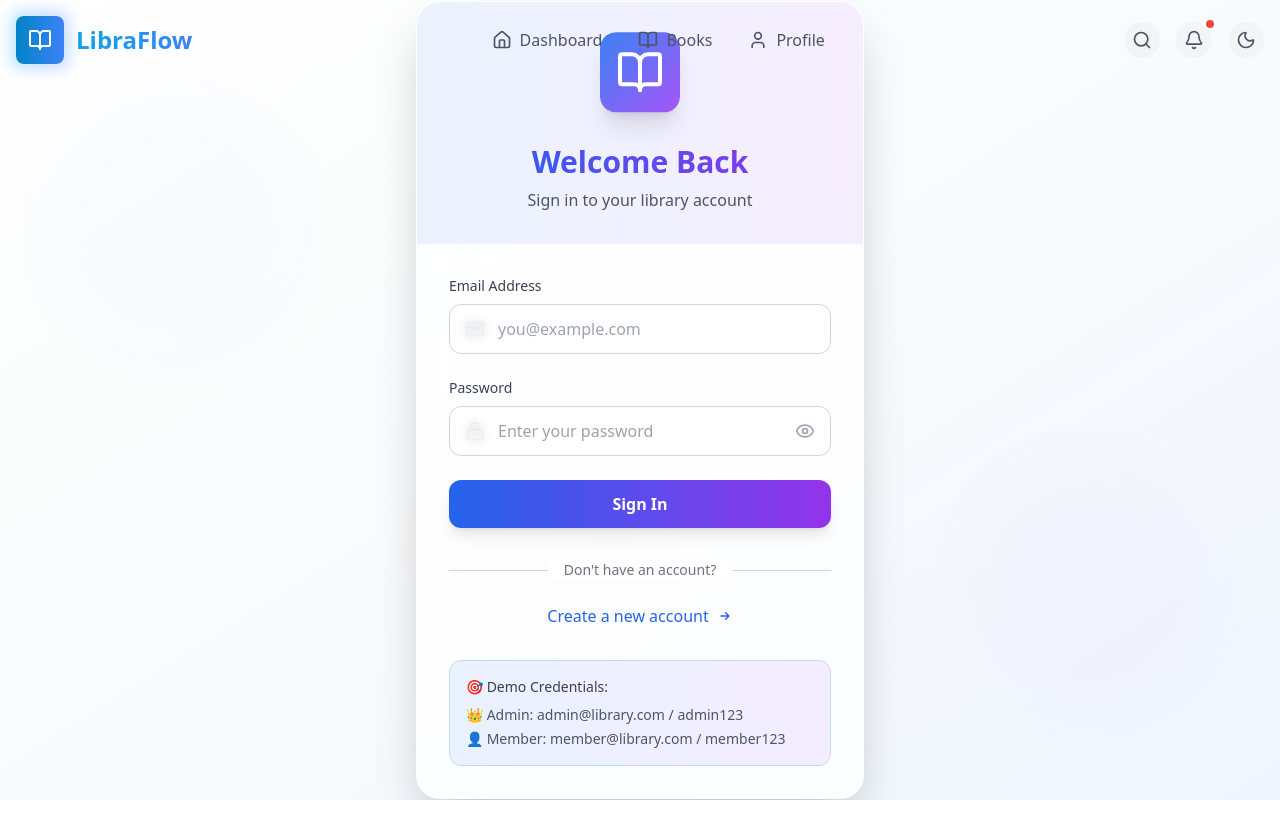
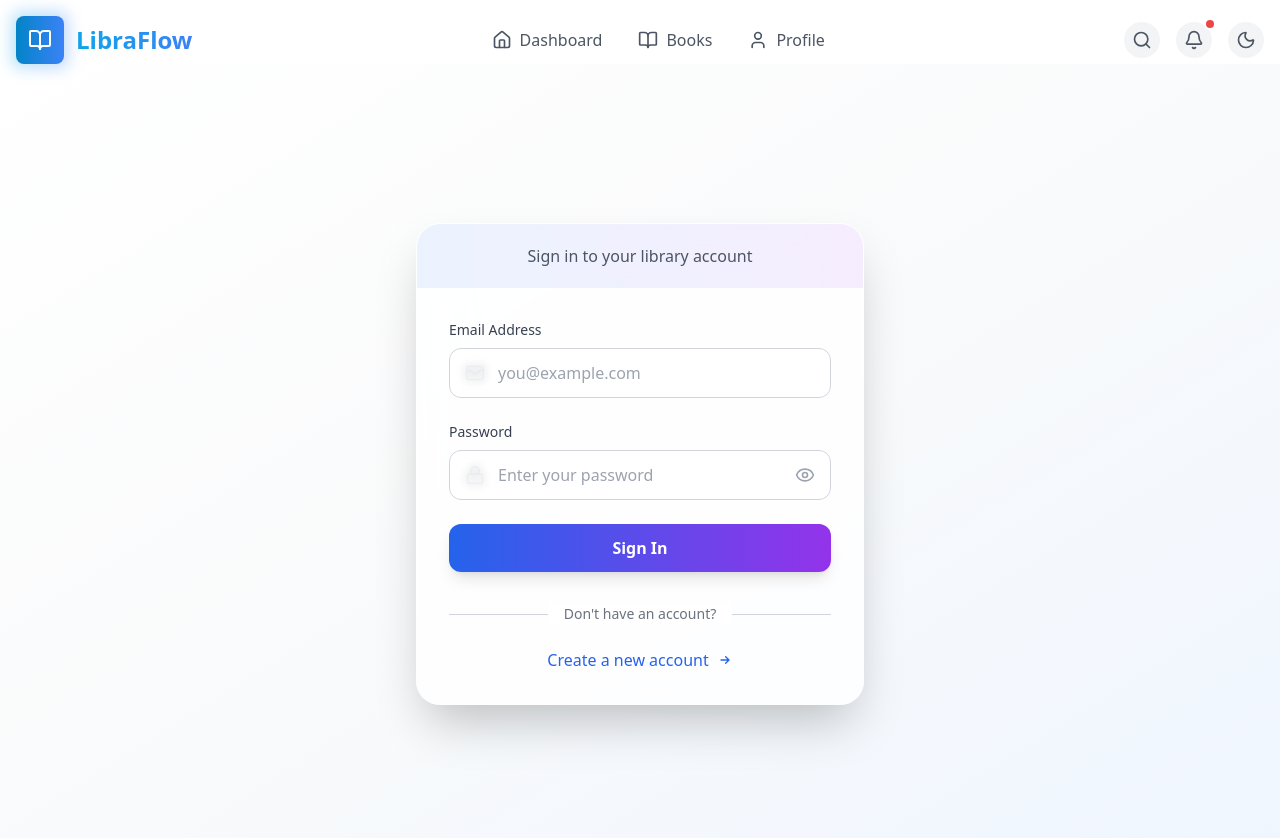
Before and after one commit to GTK-kala/library-management-system, a React (Vite) app in the folder Frontend/: page /login in a window 1280 px wide. Shown: the top 838 px of the page. Before the commit the page ends 800 px from the top, so only its background shows below. Built offline with nearby package versions, Linux system fonts and the light colour scheme.

Commit message:
adjust layout and animations for Login and Register pages

```diff
--- a/Frontend/src/index.css
+++ b/Frontend/src/index.css
@@ -109,3 +109,13 @@
 * {
   @apply transition-colors duration-300;
 }
+
+/* Ensure main content has proper padding */
+main {
+  min-height: calc(100vh - 4rem);
+}
+
+/* For pages without navbar */
+.no-navbar main {
+  min-height: 100vh;
+}
--- a/Frontend/src/pages/Login.jsx
+++ b/Frontend/src/pages/Login.jsx
@@ -43,9 +43,9 @@ const Login = () => {
   };
 
   return (
-    <div className="relative flex items-center justify-center min-h-screen overflow-hidden bg-gradient-to-br from-white via-gray-50 to-blue-50 dark:from-gray-900 dark:via-gray-800 dark:to-gray-900">
+    <div className="relative flex items-center justify-center min-h-screen mt-16 overflow-hidden bg-gradient-to-br from-white via-gray-50 to-blue-50 dark:from-gray-900 dark:via-gray-800 dark:to-gray-900">
       {/* Animated Background */}
-      <div className="absolute inset-0 opacity-10">
+      <div className="absolute inset-0 opacity-0">
         <div className="absolute bg-blue-500 rounded-full top-20 left-10 w-72 h-72 mix-blend-multiply filter blur-xl opacity-20 animate-blob"></div>
         <div className="absolute bg-purple-500 rounded-full bottom-20 right-10 w-72 h-72 mix-blend-multiply filter blur-xl opacity-20 animate-blob animation-delay-2000"></div>
         <div className="absolute bg-pink-500 rounded-full top-1/2 left-1/3 w-72 h-72 mix-blend-multiply filter blur-xl opacity-20 animate-blob animation-delay-4000"></div>
@@ -59,26 +59,7 @@ const Login = () => {
       >
         <div className="overflow-hidden border shadow-2xl bg-white/80 dark:bg-gray-800/80 backdrop-blur-xl rounded-3xl border-white/20 dark:border-gray-700/20">
           {/* Header */}
-          <div className="relative p-8 text-center bg-gradient-to-r from-blue-500/10 to-purple-500/10 dark:from-blue-900/20 dark:to-purple-900/20">
-            <motion.div
-              animate={{ y: [0, -10, 0] }}
-              transition={{ repeat: Infinity, duration: 3 }}
-              className="inline-block"
-            >
-              <div className="w-20 h-20 p-4 mx-auto shadow-xl rounded-2xl bg-gradient-to-br from-blue-500 to-purple-500">
-                <BookOpen className="w-12 h-12 text-white" />
-              </div>
-            </motion.div>
-
-            <motion.h1
-              initial={{ opacity: 0, y: 20 }}
-              animate={{ opacity: 1, y: 0 }}
-              transition={{ delay: 0.2 }}
-              className="mt-6 text-3xl font-bold text-transparent bg-gradient-to-r from-blue-600 to-purple-600 bg-clip-text"
-            >
-              Welcome Back
-            </motion.h1>
-
+          <div className="relative p-3 pb-5 text-center bg-gradient-to-r from-blue-500/10 to-purple-500/10 dark:from-blue-900/20 dark:to-purple-900/20">
             <motion.p
               initial={{ opacity: 0, y: 20 }}
               animate={{ opacity: 1, y: 0 }}
@@ -238,22 +219,6 @@ const Login = () => {
                 </svg>
               </Link>
             </motion.div>
-
-            {/* Demo Credentials */}
-            <motion.div
-              initial={{ opacity: 0, scale: 0.9 }}
-              animate={{ opacity: 1, scale: 1 }}
-              transition={{ delay: 0.9 }}
-              className="p-4 mt-8 border border-blue-200 rounded-xl bg-gradient-to-r from-blue-500/10 to-purple-500/10 dark:from-blue-900/20 dark:to-purple-900/20 dark:border-blue-800"
-            >
-              <p className="mb-2 text-sm font-medium text-gray-700 dark:text-gray-300">
-                🎯 Demo Credentials:
-              </p>
-              <div className="space-y-1 text-sm text-gray-600 dark:text-gray-400">
-                <p>👑 Admin: admin@library.com / admin123</p>
-                <p>👤 Member: member@library.com / member123</p>
-              </div>
-            </motion.div>
           </div>
         </div>
       </motion.div>
--- a/Frontend/src/pages/Register.jsx
+++ b/Frontend/src/pages/Register.jsx
@@ -49,7 +49,7 @@ const Register = () => {
   };
 
   return (
-    <div className="relative flex items-center justify-center min-h-screen overflow-hidden bg-gradient-to-br from-white via-gray-50 to-blue-50 dark:from-gray-900 dark:via-gray-800 dark:to-gray-900">
+    <div className="relative flex items-center justify-center min-h-screen mt-20 overflow-hidden bg-gradient-to-br from-white via-gray-50 to-blue-50 dark:from-gray-900 dark:via-gray-800 dark:to-gray-900">
       {/* Animated Background */}
       <div className="absolute inset-0 opacity-10">
         <div className="absolute bg-blue-500 rounded-full top-20 left-10 w-72 h-72 mix-blend-multiply filter blur-xl opacity-20 animate-blob"></div>
@@ -64,26 +64,7 @@ const Register = () => {
       >
         <div className="overflow-hidden border shadow-2xl bg-white/80 dark:bg-gray-800/80 backdrop-blur-xl rounded-3xl border-white/20 dark:border-gray-700/20">
           {/* Header */}
-          <div className="relative p-8 text-center bg-gradient-to-r from-blue-500/10 to-purple-500/10 dark:from-blue-900/20 dark:to-purple-900/20">
-            <motion.div
-              animate={{ y: [0, -10, 0] }}
-              transition={{ repeat: Infinity, duration: 3 }}
-              className="inline-block"
-            >
-              <div className="w-20 h-20 p-4 mx-auto shadow-xl rounded-2xl bg-gradient-to-br from-blue-500 to-purple-500">
-                <BookOpen className="w-12 h-12 text-white" />
-              </div>
-            </motion.div>
-
-            <motion.h1
-              initial={{ opacity: 0, y: 20 }}
-              animate={{ opacity: 1, y: 0 }}
-              transition={{ delay: 0.2 }}
-              className="mt-6 text-3xl font-bold text-transparent bg-gradient-to-r from-blue-600 to-purple-600 bg-clip-text"
-            >
-              Join LibraryHub
-            </motion.h1>
-
+          <div className="relative p-3 pb-5 text-center bg-gradient-to-r from-blue-500/10 to-purple-500/10 dark:from-blue-900/20 dark:to-purple-900/20">
             <motion.p
               initial={{ opacity: 0, y: 20 }}
               animate={{ opacity: 1, y: 0 }}
```
